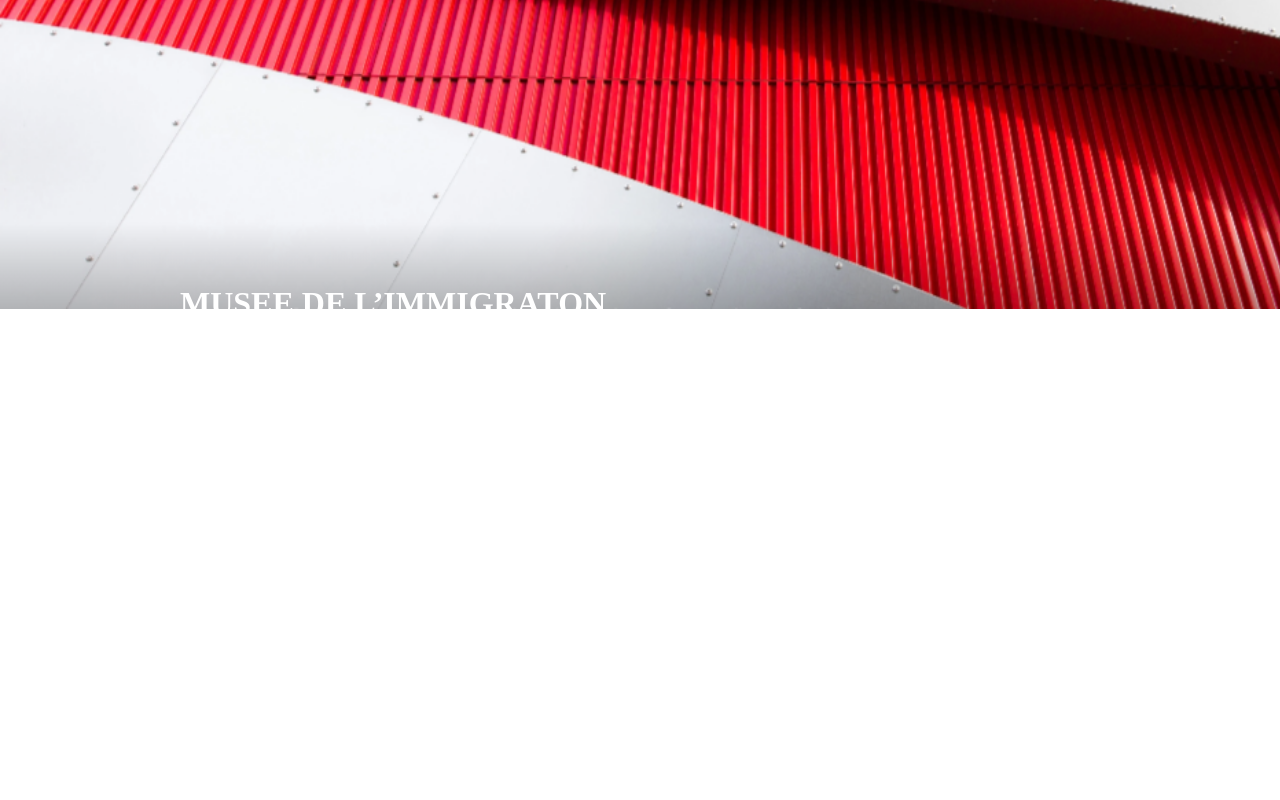
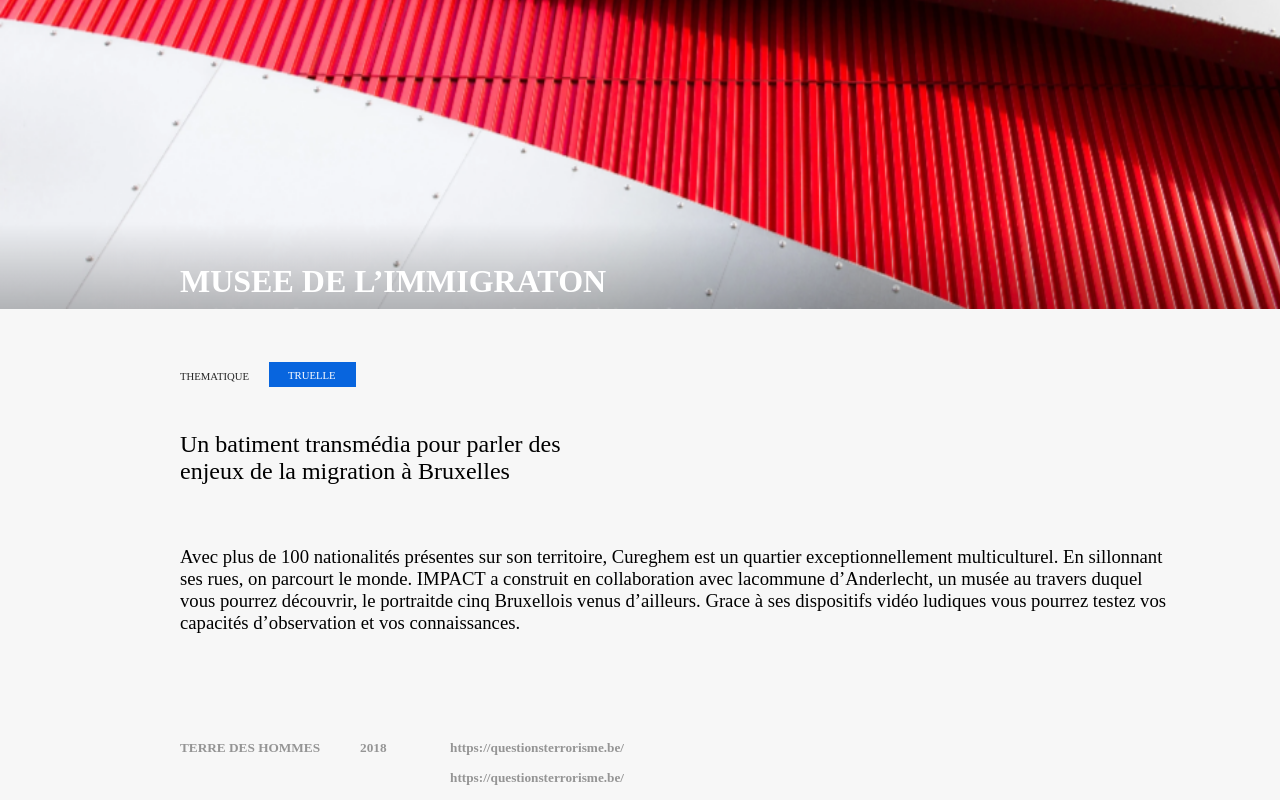
Before and after one commit to TornikeL38/TornikeLapauri04-11, a plain HTML site: page index.html in a window 1280 px wide. Shown: the part 591-1391 px from the top of the page. Before the commit the page ends 913 px from the top, so only its background shows below. Drawn offline with Linux system fonts and the light colour scheme; a small style sheet from the web is missing.

Commit message:
add sections

```diff
--- a/index.html
+++ b/index.html
@@ -6,6 +6,7 @@
     <meta name="viewport" content="width=device-width, initial-scale=1.0">
     <title>Document</title>
     <link rel="stylesheet" href="style.css">
+    <link rel="stylesheet" href="https://www.whatfontis.com/NMY_FF-Tisa-OT.font">
 </head>
 <body>
     <div>
@@ -18,7 +19,7 @@
                     <li class="margin-for-li">
                         VISION & MISSION
                     </li>
-                    <li class="margin-for-li">
+                    <li class="margin-for-li lines">
                         PROJETS
                     </li>
                     <li class="margin-for-li">
@@ -33,5 +34,29 @@
         </header>
         <h1>MUSEE DE L’IMMIGRATON</h1>
     </div>
+    <section class="wrapper">
+        <h6>THEMATIQUE</h6>
+        <div class="little-box">
+            <h6 class="box">TRUELLE</h6>
+        </div>
+        <div class="title-location">
+            <h2>Un batiment transmédia pour parler des <br> enjeux de la migration à Bruxelles</h2>
+        </div>
+        <div class="txt-location">
+            <h3>
+                Avec plus de 100 nationalités présentes sur son territoire, Cureghem est un quartier
+                exceptionnellement multiculturel. En sillonnant ses rues, on parcourt le monde. IMPACT
+                a construit en collaboration avec lacommune d’Anderlecht, un musée au travers duquel vous
+                pourrez découvrir, le portraitde cinq Bruxellois venus d’ailleurs. Grace à ses dispositifs vidéo ludiques vous pourrez
+                testez vos capacités d’observation et vos connaissances.
+            </h3>
+        </div>
+    </section>
+    <section class="little-bar">
+        <h5 class="first">TERRE DES HOMMES</h5>
+        <h5 class="second">2018</h5>
+        <h5 class="third">https://questionsterrorisme.be/</h5>
+        <h5 class="forth">https://questionsterrorisme.be/</h5>
+    </section>
 </body>
 </html>
--- a/style.css
+++ b/style.css
@@ -2,6 +2,10 @@
     box-sizing: border-box;
     padding: 0;
     margin: 0;
+}
+body{
+    background-color: #F7F7F7;
+    font-family: Tisa OT;
 }
 .background{
     background-image: url(images/img/background.png);
@@ -26,6 +30,7 @@ header{
 }
 .margin-for-li{
     margin-right: 50px;
+    display: flex;
 }
 ul {
     list-style-type: none;
@@ -33,6 +38,80 @@ ul {
 }
 h1{
     color: #FFFFFF;
-    margin-top: 812px;
+    margin-top: 790px;
+    margin-left: 180px;;
+}
+.margin-for-li::after{
+    content:"";
+	display: block;
+	width: 1px;
+	height: 15px;
+	background-color: #FFFFFF;
+    margin-left: 25px;
+}
+.grid{
+    display: grid;
+}
+.wrapper{
+    display: grid;
+    justify-content: start;
+    height: 500px;
+}
+h6{
+    color: #262626;
     margin-left: 180px;
+    margin-top: 70px;
+    font-weight: 100;
 }
+.box{
+    margin-left: 19px;
+    margin-top: 7px;
+    color: #FFFFFF;
+}
+.little-box{
+    margin-top: -125px;
+    margin-left: 269px;
+    width: 87.33px;
+    height: 25px;
+    background-color: #0865DE;
+    display: grid;
+    justify-content: start;
+}
+.title-location{
+    margin-left: 180px;
+    margin-top: -160px;
+    height: 70px;
+}
+.title-location h2{
+    font-weight: 200;
+}
+.txt-location{
+    height: 150px;
+    width: 1000px;
+    margin-left: 180px;
+    margin-top: -150px;
+}
+.txt-location h3{
+    font-weight: 50;
+}
+.little-bar{
+    color: #959595;
+    display: grid;
+    justify-content: start;
+}
+.first{
+    margin-left: 180px;
+    margin-top:  -60px;: ;
+}
+.second{
+    margin-left: 360px;
+    margin-top: -60px;
+}
+.third{
+    margin-left: 450px;
+    margin-top: -60px;
+}
+.forth{
+    margin-left: 450px;
+    margin-top: -30px;
+}
```
